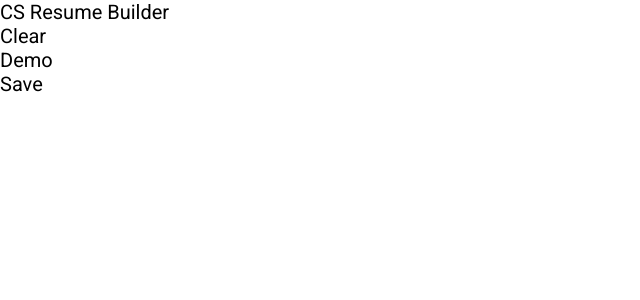
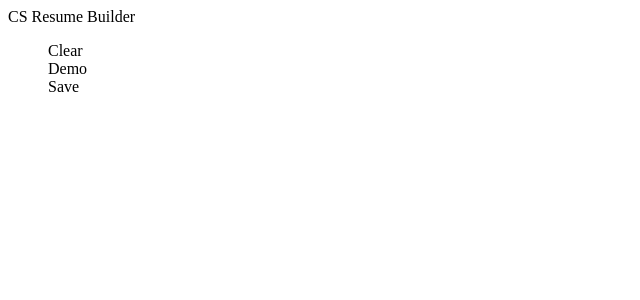
Before and after one commit to brandonnmelchor/resume-builder, a React (Create React App) app: page / in a window 1280 px wide. Shown: the top 300 px of the page, without its empty margins (0-640 px from the left). Built offline with nearby package versions, Linux system fonts and the light colour scheme.

Commit message:
clear vanilla styles

```diff
--- a/src/index.css
+++ b/src/index.css
@@ -1,23 +1 @@
 @import url("./styles/styles.css");
-@import url("https://fonts.googleapis.com/css2?family=Roboto&display=swap");
-
-* {
-  box-sizing: border-box;
-  padding: 0;
-  margin: 0;
-  /* border: 1px gray solid; */
-}
-
-body {
-  font-family: "Roboto", sans-serif;
-  font-size: 20px;
-  -webkit-font-smoothing: antialiased;
-  -moz-osx-font-smoothing: grayscale;
-}
-
-a,
-a:visited,
-a:active {
-  color: inherit;
-  text-decoration: none;
-}
```
